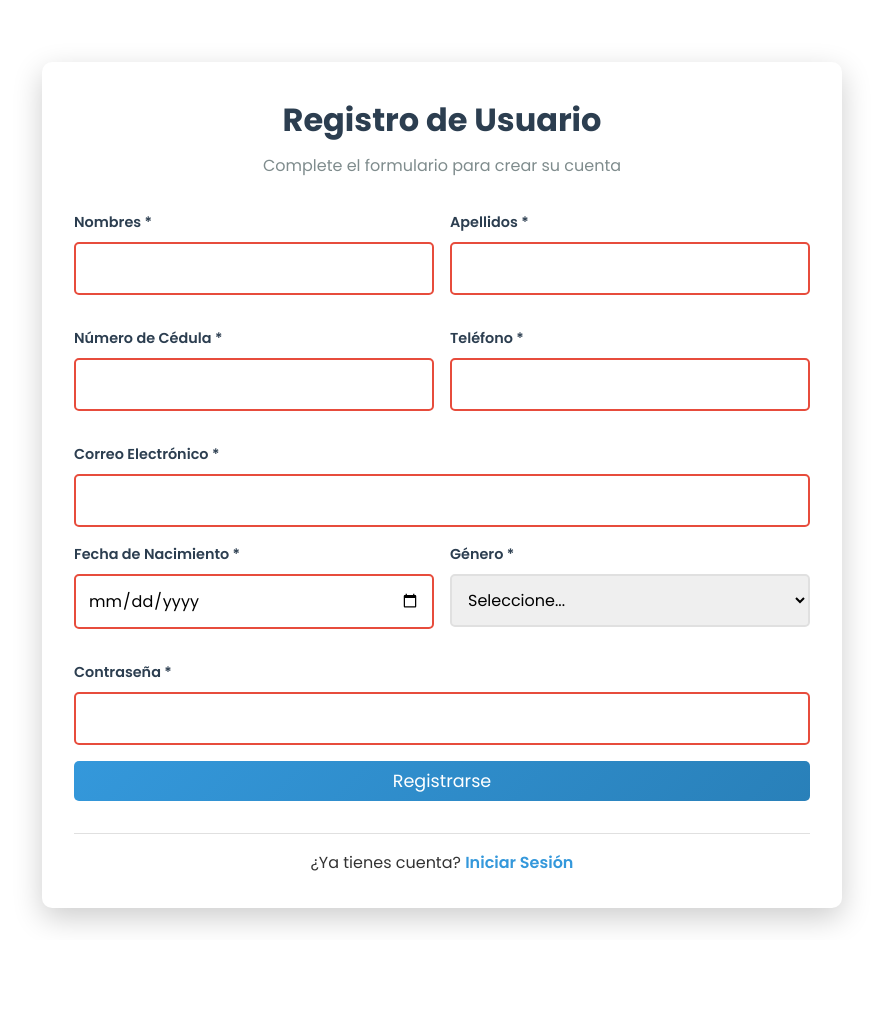
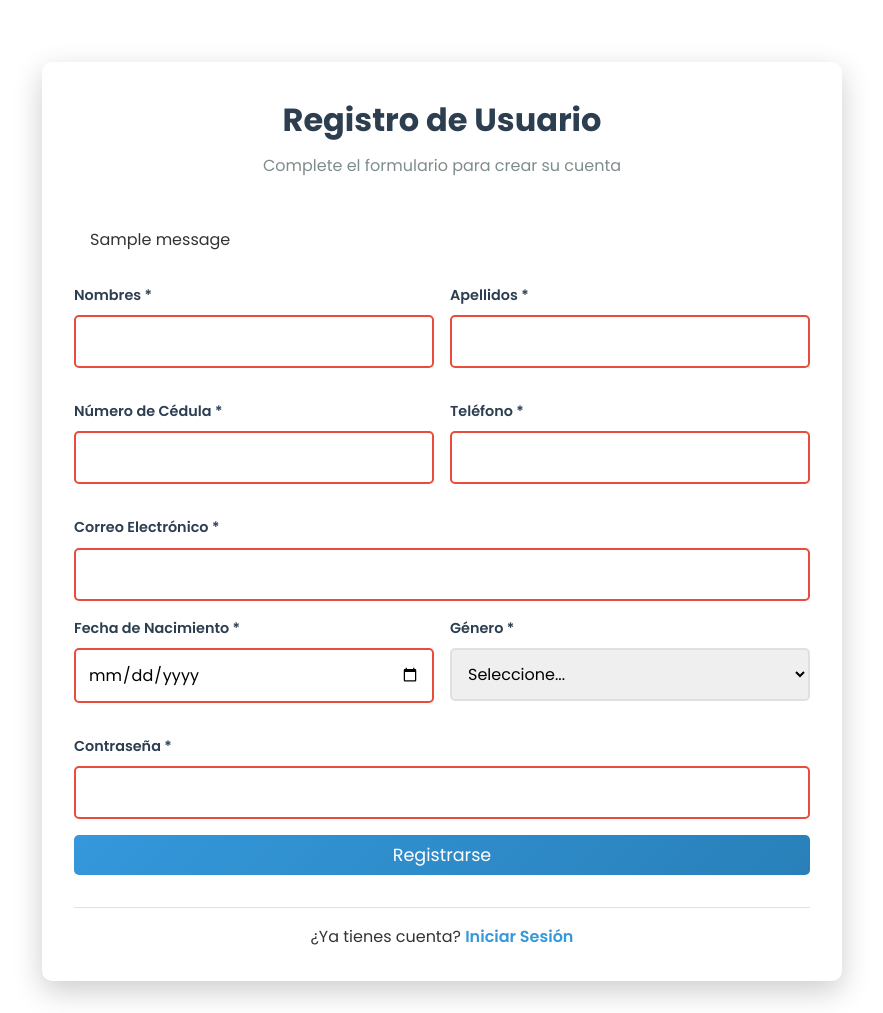
Before and after one commit to galeyro/Web-page-hospital, a Django app: page /create_user/ in a window 1280 px wide. Shown: the part 80-1093 px from the top of the page, without its empty margins (198-1081 px from the left). Before the commit the page ends 1008 px from the top, so only its background shows below. Run offline with Django 5.2, Linux system fonts and the light colour scheme; tables that the repository leaves empty hold one stand-in row (values such as "Sample post"); one stand-in notice (Sample message) is shown.

Commit message:
feat: add messages in the creation user process

```diff
--- a/hospital/login/templates/create_user.html
+++ b/hospital/login/templates/create_user.html
@@ -31,6 +31,15 @@
                 </div>
 
                 <!-- Formulario de registro -->
+                <!-- Mensaje de notificacion usando messages -->
+                {% if messages %}
+                    <div class="messages">
+                        {% for message in messages %}
+                            <div class="alert alert-{{ message.tags }}">{{ message }}</div>
+                        {% endfor %}
+                    </div>
+                {% endif %}
+
                 <form class="login-form" method="post">
                     {% csrf_token %}
 
```
